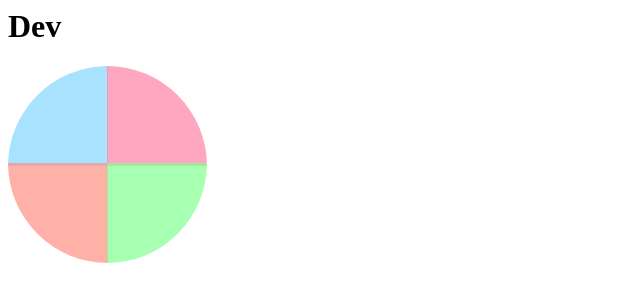
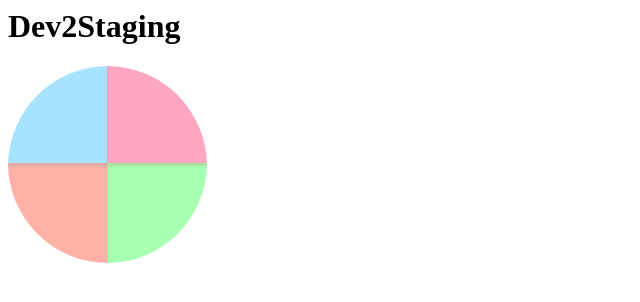
Before and after one commit to logico-jp/SWA-network-restriction, a plain HTML site: page docs/index.html in a window 1280 px wide. Shown: the whole page, without its empty margins (0-640 px from the left). Drawn offline with Linux system fonts and the light colour scheme.

Commit message:
Update index.html

```diff
--- a/docs/index.html
+++ b/docs/index.html
@@ -4,7 +4,7 @@
     <link rel="stylesheet" type="text/css" href="style.css">
 </head>
 <body>
-<h1>Dev</h1>
+<h1>Dev2Staging</h1>
 <div class="top">
     <div class="top-left"></div>
     <div class="top-right"></div>
```
